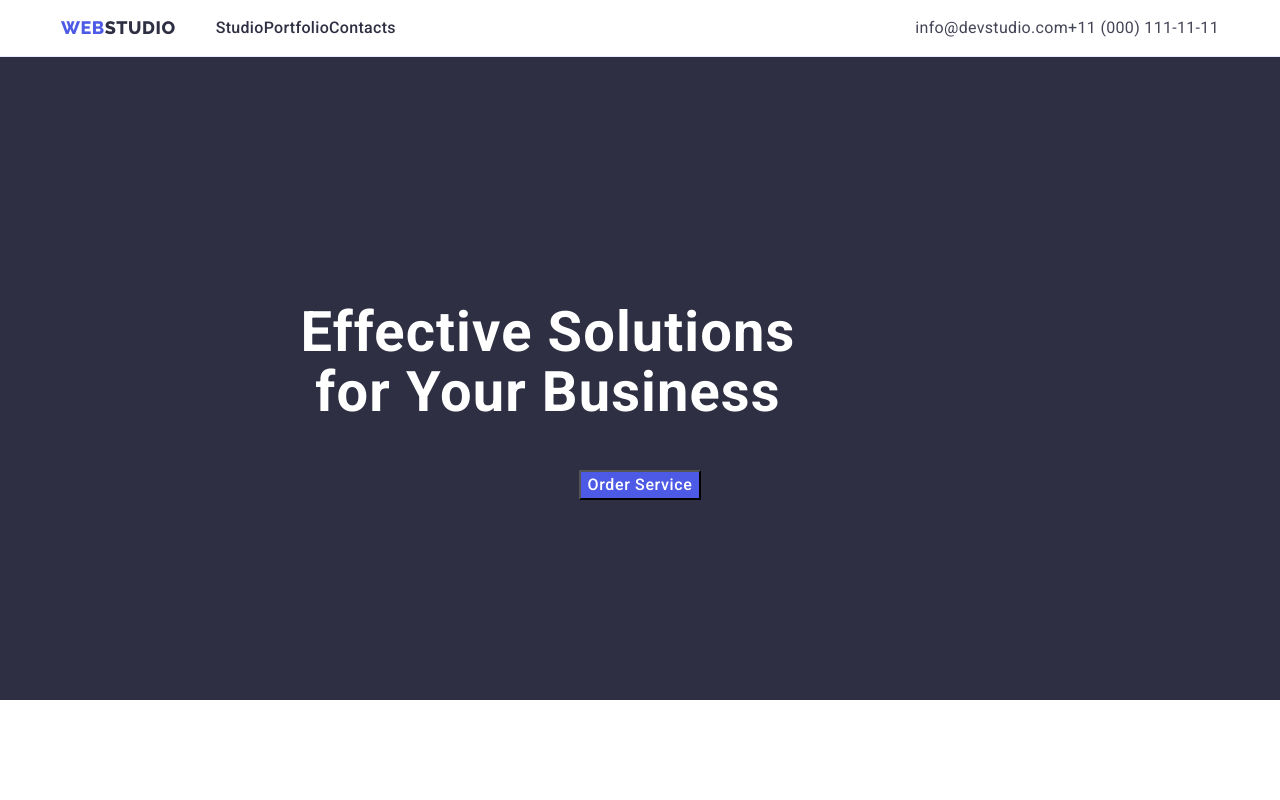
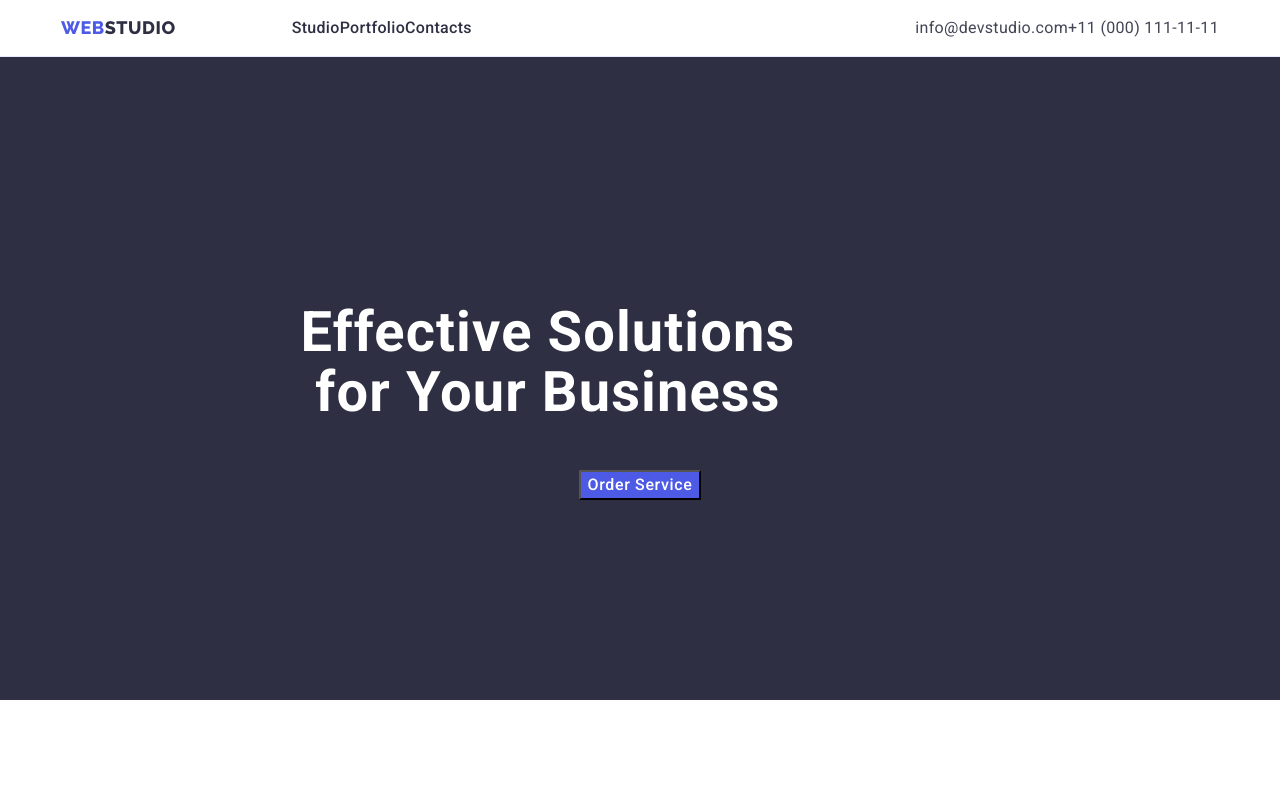
Before and after one commit to remikujawski/goit-markup-hw-03, a plain HTML site: page index.html in a window 1280 px wide. Shown: the top 800 px of the page. Drawn offline with Linux system fonts and the light colour scheme.

Commit message:
Validation update

```diff
--- a/css/styles.css
+++ b/css/styles.css
@@ -23,11 +23,12 @@ body{
 }
 
 
-nav,
+.nav,
 .header .container{
     display: flex;
     align-items: center;
     justify-content: space-between;
+    padding: 0 15px'
 }
 ul{
     display: flex;
@@ -70,6 +71,7 @@ img{
     text-transform: uppercase;
 }
 
+.logo-header{margin-right: 76px;}
 .logo-header .logo-color{color: var(--NAVY-BLUE);}
 .logo-footer .logo-color{color: var(--CLOUD);}
 .header .link-nav{
--- a/index.html
+++ b/index.html
@@ -14,7 +14,7 @@
 
     <header class="header">
         <div class="container">
-            <nav>
+            <nav class="nav">
                 <a class="logo-header link" href="./index.html">Web<span class="logo-color">Studio</span></a>
                 <ul class="list">
                     <li><a class="link-nav link" href="./index.html">Studio</a></li>
```
